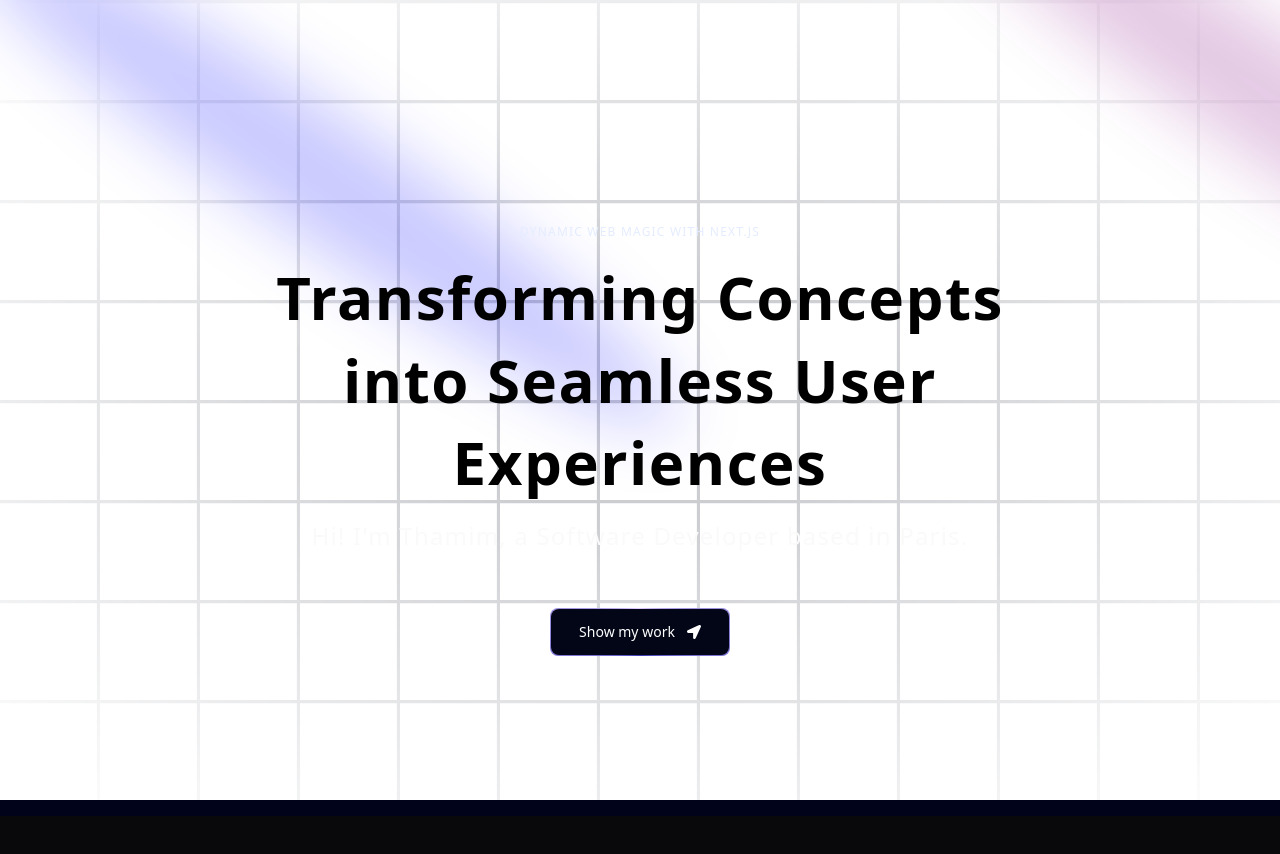
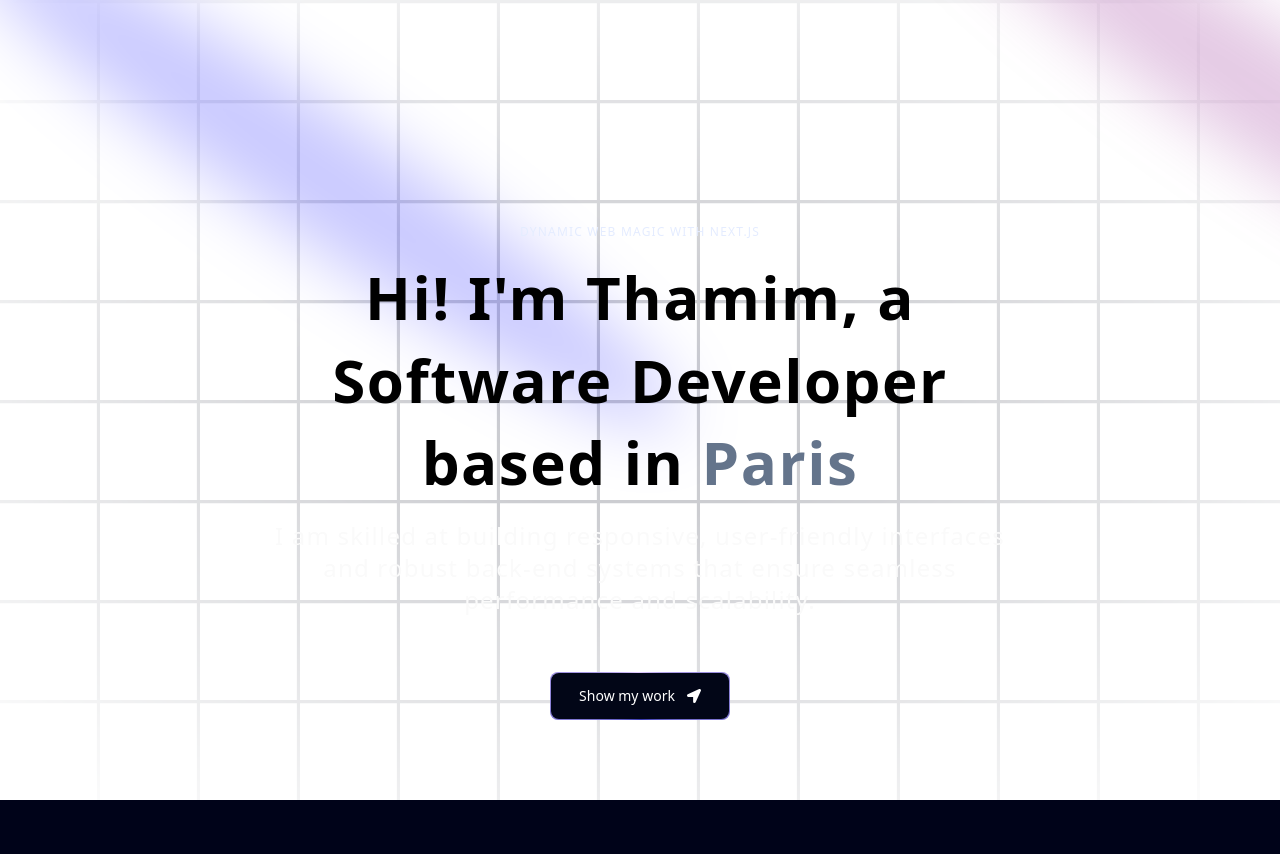
Before and after one commit to thamim1998/my-portfolio, a Next.js app: page / in a window 1280 px wide. Shown: the top 854 px of the page. Before the commit the page ends 816 px from the top, so only its background shows below. Built offline with nearby package versions, Linux system fonts and the light colour scheme.

Commit message:
Homepage fixed

```diff
--- a/components/Hero.tsx
+++ b/components/Hero.tsx
@@ -41,12 +41,12 @@ const Hero = () => {
 
 
               <TextGenerateEffect
-                words="Transforming Concepts into Seamless User Experiences"
+                words="Hi! I&apos;m Thamim, a Software Developer based in Paris"
                 className="text-center text-[40px] md:text-5xl lg:text-6xl"
               />
 
               <p className="text-center md:tracking-wider mb-4 text-sm md:text-lg lg:text-2xl">
-                Hi! I&apos;m Thamim, a Software Developer based in Paris.
+              I am skilled at building responsive, user-friendly interfaces and robust back-end systems that ensure seamless performance and scalability.
               </p>
 
               <a href="#about">
--- a/components/ui/TextGeneratorEffect.tsx
+++ b/components/ui/TextGeneratorEffect.tsx
@@ -37,7 +37,7 @@ export const TextGenerateEffect = ({
           return (
             <motion.span
               key={word + idx}
-              className={`${idx > 3 ? "text-purple" : "dark:text-white text-black"}opacity-0`}
+              className={`${idx > 7 ? "text-slate-500" : "dark:text-white text-black"} opacity-0`}
               style={{
                 filter: filter ? "blur(10px)" : "none",
               }}
```
